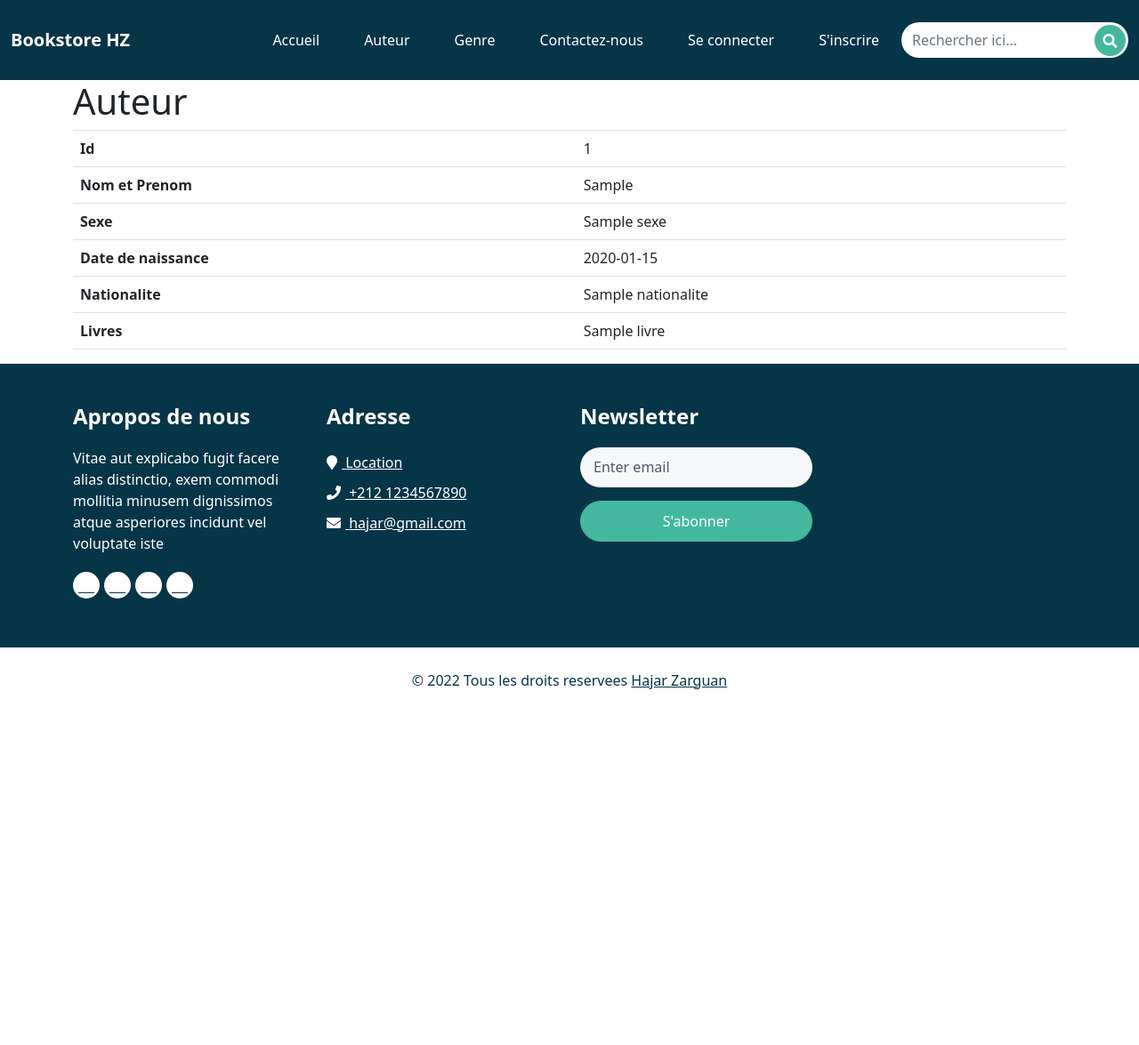
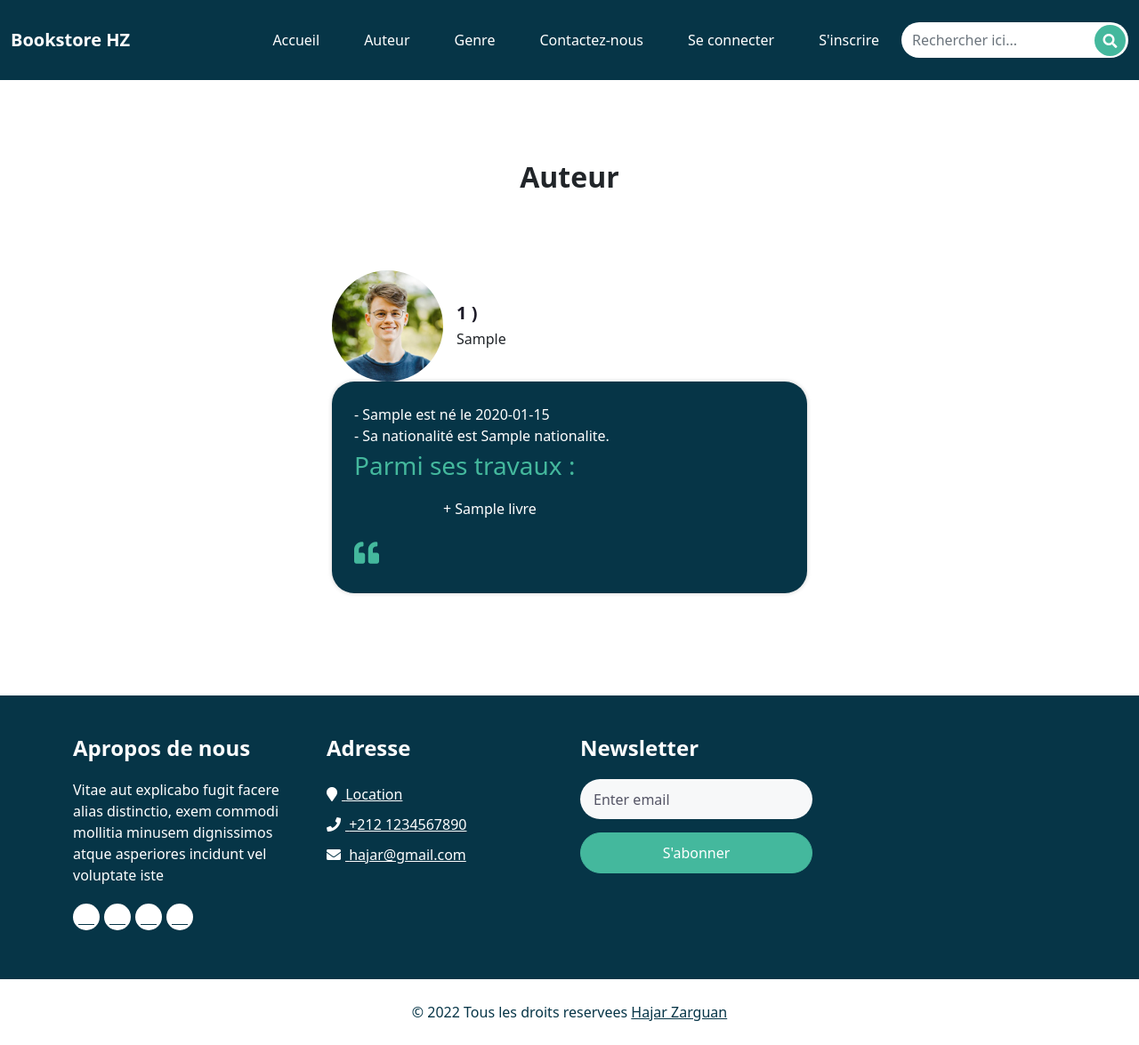
Before and after one commit to hajar-zarguan/bookstore, a Symfony app: template templates/auteur/show.html.twig in a window 1280 px wide. Shown: the whole page at 89% size. Before the commit the page ends 775 px from the top, so only its background shows below. Run offline with Twig, Linux system fonts and the light colour scheme; the template is opened without the code that fills it: most values are stand-ins (such as "Sample title", 1, 10 or a date in 2020); a map, chart or similar area stays blank; some libraries are stand-ins or nearby versions.

Commit message:
Bootstrap update3 commit

```diff
--- a/templates/auteur/show.html.twig
+++ b/templates/auteur/show.html.twig
@@ -6,42 +6,63 @@
 {% block body %}
 
 <div class="container">
-	<h1>Auteur</h1>
 
-	<table class="table">
-		<tbody>
-			<tr>
-				<th>Id</th>
-				<td>{{ auteur.id }}</td>
-			</tr>
-			<tr>
-				<th>Nom et Prenom</th>
-				<td>{{ auteur.nomPrenom }}</td>
-			</tr>
-			<tr>
-				<th>Sexe</th>
-				<td>{{ auteur.sexe }}</td>
-			</tr>
-			<tr>
-				<th>Date de naissance</th>
-				<td>{{ auteur.dateDeNaissance ? auteur.dateDeNaissance|date('Y-m-d') : '' }}</td>
-			</tr>
-			<tr>
-				<th>Nationalite</th>
-				<td>{{ auteur.nationalite }}</td>
-			</tr>
-			<tr>
-				<th>Livres</th>
-				<td>
-					{% for livre in auteur.livres %}
-						<span>
-							{{ livre }}
-						</span><br>
-					{% endfor %}
-				</td>
-			</tr>
-		</tbody>
-	</table>
+  <!-- client section -->
+
+  <section class="client_section layout_padding">
+    <div class="container ">
+      <div class="heading_container heading_center">
+        <h2>
+         Auteur
+        </h2>
+        <hr>
+      </div>
+
+
+      <div class="row">
+        <div class="col-md-6 mx-auto">
+          <div class="client_container ">
+			  <div class="client_id">
+				<div class="img-box">
+				<img src="images/c1.jpg" alt="">
+				</div>
+				<div class="client_name">
+				<h5>
+					{{ auteur.id }} )
+				</h5>
+				<span>{{ auteur.nomPrenom }}</span>
+
+				</h6>
+				</div>
+			  </div>
+            <div class="detail-box">
+              <p>
+
+               -  {{ auteur.nomPrenom }} est né le {{ auteur.dateDeNaissance ? auteur.dateDeNaissance|date('Y-m-d') : '' }}
+			<br>
+			  -  Sa nationalité est {{ auteur.nationalite }}.
+			   <br> <span >Parmi ses travaux :</span> <br>
+
+			    {% for livre in auteur.livres %}
+			  <div style="margin-left: 100px;"> + {{ livre }}<br></div>
+
+			  {% endfor %}
+			</p>
+              <span>
+                <i class="fa fa-quote-left" aria-hidden="true"></i>
+              </span>
+            </div>
+
+          </div>
+        </div>
+
+
+      </div>
+    </div>
+  </section>
+
+
+   <!-- <td>{{ auteur.sexe }}</td>-->
 
 	{% if is_granted('ROLE_ADMIN') %}
 		<a class="btn btn-primary" href="{{ path('auteur_edit', {'id': auteur.id}) }}">Modifier</a>
```
Also changed, not shown: templates/auteur/index.html.twig (+37 -31 lines).
